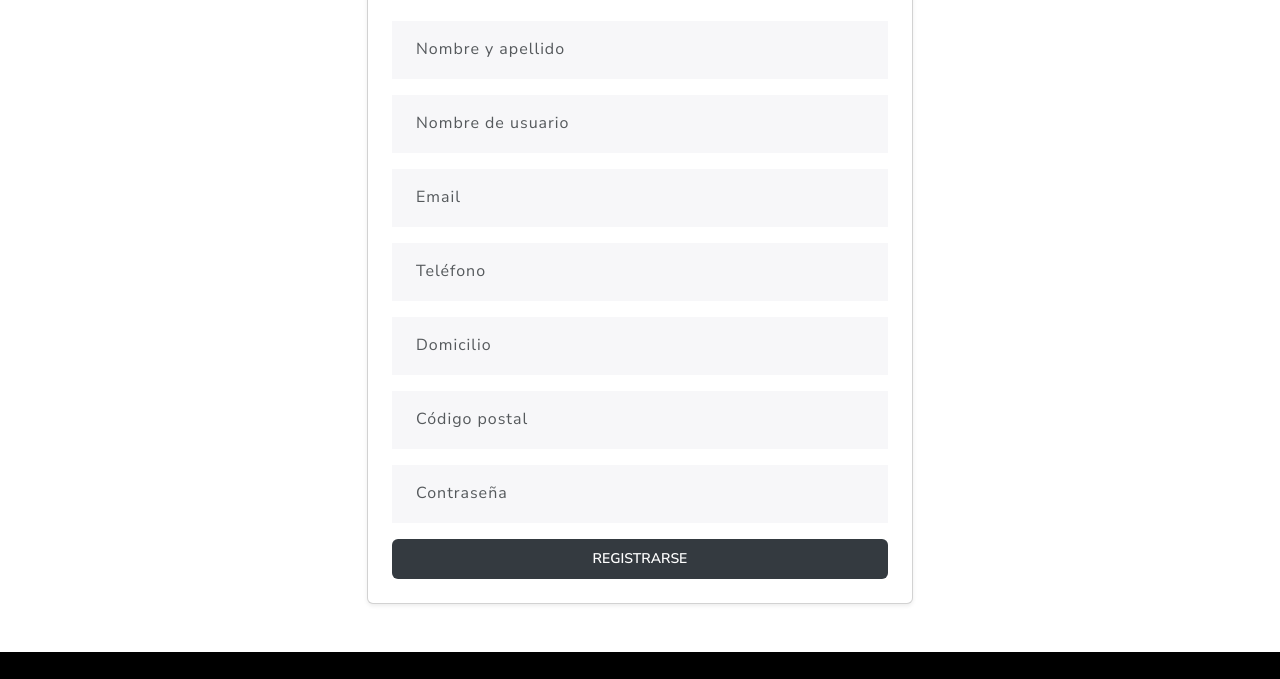
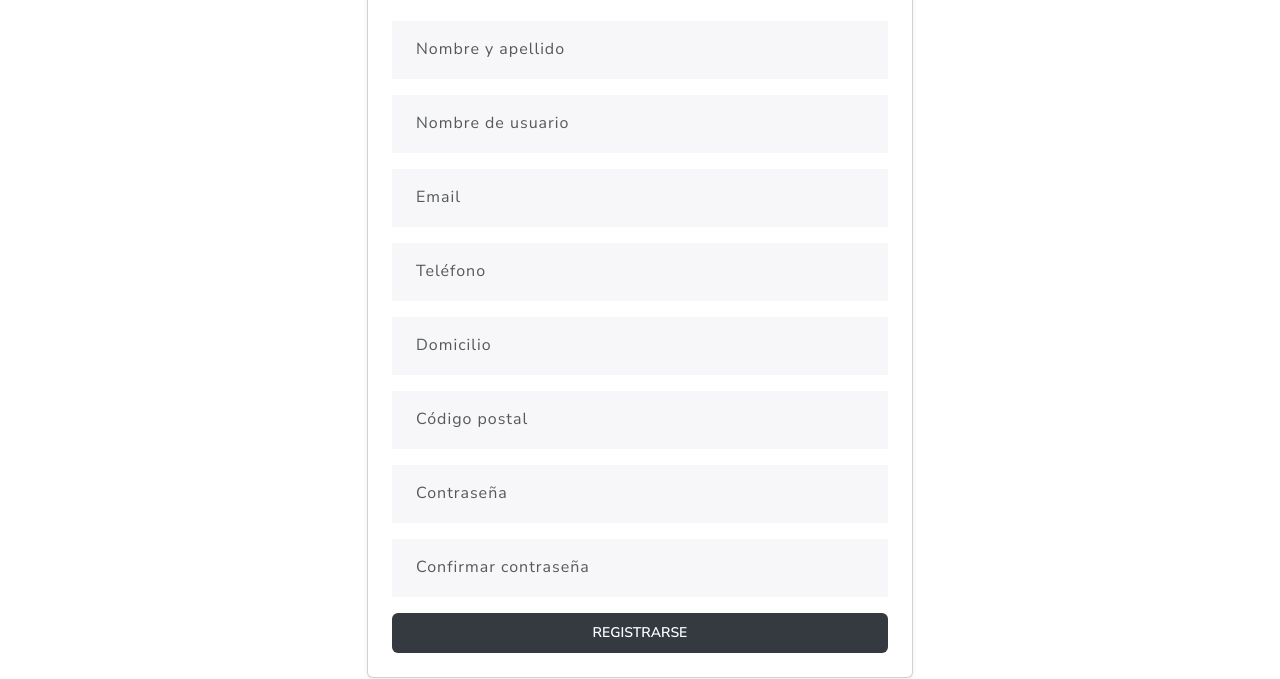
Before and after one commit to MACusumanoCerasuolo/ElectroRoll, a plain HTML site: page pages/register.html in a window 1280 px wide. Shown: the part 258-937 px from the top of the page. Drawn offline with nearby package versions, Linux system fonts and the light colour scheme.

Commit message:
Agrego input de confirmación de contraseña

```diff
--- a/pages/register.html
+++ b/pages/register.html
@@ -196,6 +196,10 @@
               <div class="form-floating mb-3">
                 <input type="password" class="form-control" id="floatingPass" placeholder="Contraseña" required>
                 <label for="floatingPass">Contraseña</label>
+              </div>
+              <div class="form-floating mb-3">
+                <input type="password" class="form-control" id="floatingPassConfirm" placeholder="Confirmar contraseña" required>
+                <label for="floatingPassConfirm">Confirmar contraseña</label>
               </div>
 
               <button type="submit" class="btn btn-dark w-100 py-2 text-uppercase">Registrarse</button>
```
